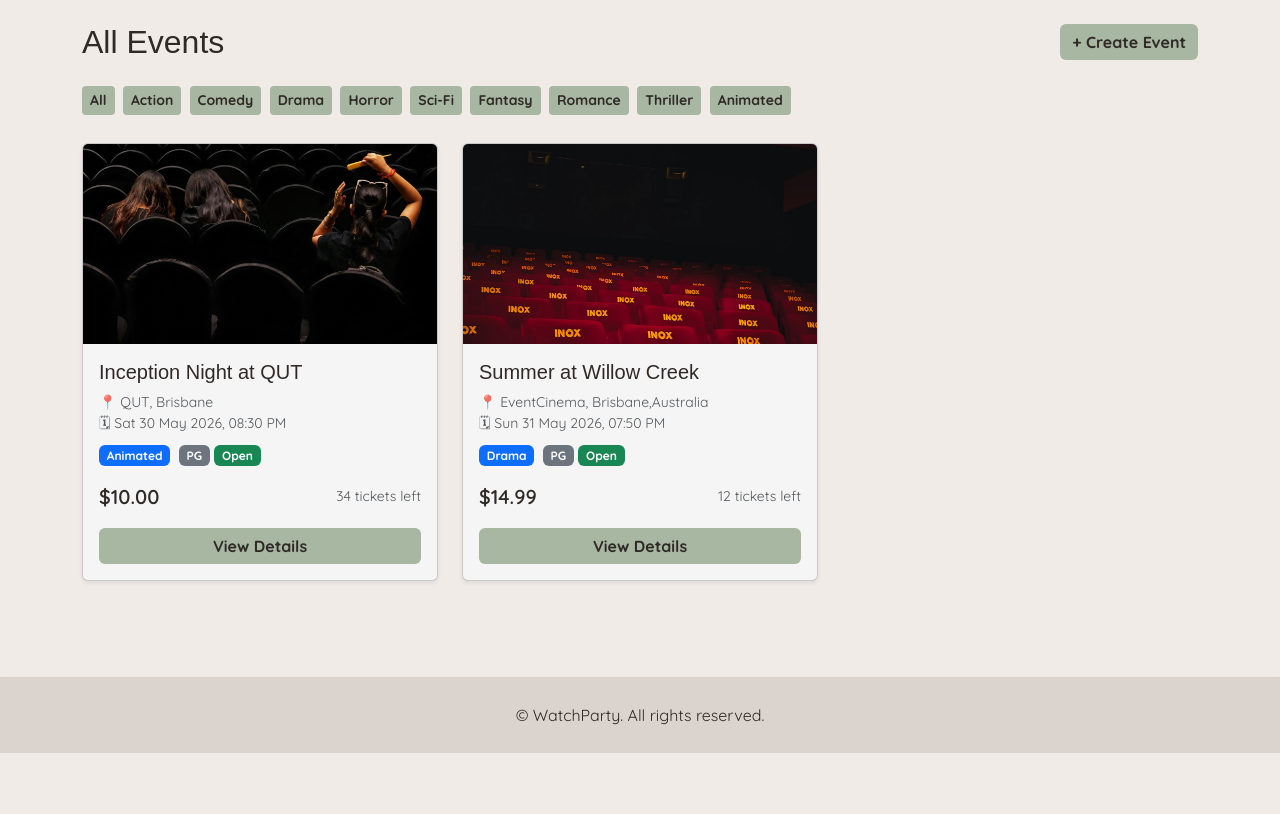
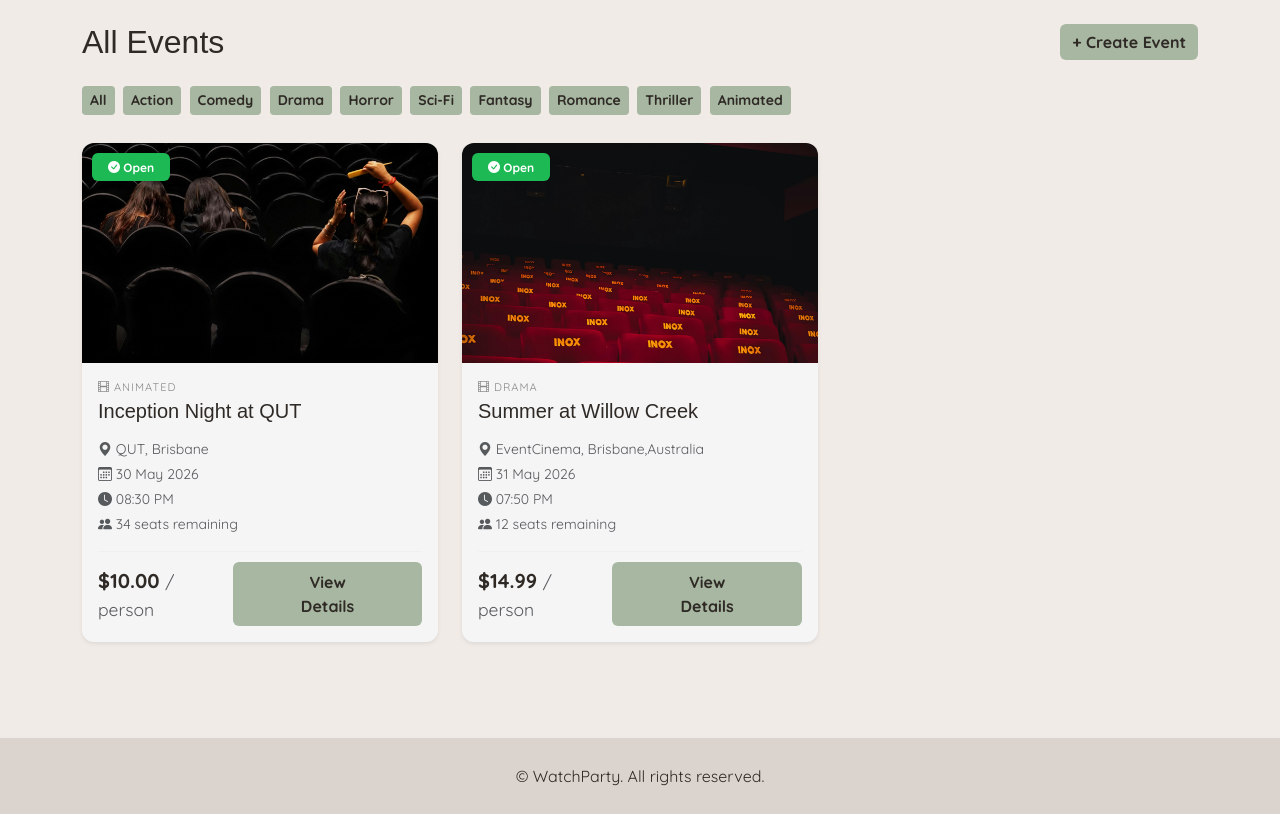
Before and after one commit to honnemi/iab207-a2, a Flask app: page / in a window 1280 px wide. Shown: the part 466-1280 px from the top of the page. Before the commit the page ends 1219 px from the top, so only its background shows below. Run offline with Flask 3, Linux system fonts and the light colour scheme; some libraries are stand-ins or nearby versions; some web fonts are replaced.

Commit message:
style.css update and event styling update

```diff
--- a/projectfile/website/static/css/style.css
+++ b/projectfile/website/static/css/style.css
@@ -69,3 +69,51 @@ header, h1, h2, h3, h4, h5, h6 {
 .ticket-price {
     color: #2F2A26 !important;
 }
+
+.event-card {
+        border: none;
+        border-radius: 12px;
+        overflow: hidden;
+        transition: transform 0.2s ease, box-shadow 0.2s ease;
+    }
+
+    .event-card:hover {
+        transform: translateY(-6px);
+        box-shadow: 0 12px 30px rgba(0, 0, 0, 0.15) !important;
+    }
+
+    .img-wrapper {
+        position: relative;
+    }
+
+    .status-badge {
+        position: absolute;
+        top: 10px;
+        left: 10px;
+        z-index: 2;
+    }
+
+    .date-badge {
+        position: absolute;
+        bottom: 10px;
+        right: 10px;
+        background: rgba(0,0,0,0.65);
+        color: white;
+        padding: 4px 10px;
+        border-radius: 6px;
+        font-size: 12px;
+        z-index: 2;
+    }
+
+    .genre-label {
+        font-size: 11px;
+        text-transform: uppercase;
+        letter-spacing: 1px;
+        color: #888;
+    }
+
+    .price-row {
+        border-top: 1px solid #f0f0f0;
+        padding-top: 10px;
+        margin-top: auto;
+    }
--- a/projectfile/website/templates/base.html
+++ b/projectfile/website/templates/base.html
@@ -13,6 +13,7 @@
     <link href="https://cdn.jsdelivr.net/npm/bootstrap@5.3.2/dist/css/bootstrap.min.css" rel="stylesheet"
         integrity="sha384-T3c6CoIi6uLrA9TneNEoa7RxnatzjcDSCmG1MXxSR1GAsXEV/Dwwykc2MPK8M2HN" crossorigin="anonymous">
     <link rel="stylesheet" href="{{ url_for('static', filename='css/style.css') }}">
+    <link rel="stylesheet" href="https://cdn.jsdelivr.net/npm/bootstrap-icons@1.11.0/font/bootstrap-icons.css">
 
 </head>
 
--- a/projectfile/website/templates/view_events.html
+++ b/projectfile/website/templates/view_events.html
@@ -1,25 +1,21 @@
 {% extends "base.html" %}
 {% block content %}
 
-<!-- Hero / Jumbotron -->
+<!-- Hero -->
 <div class="py-5 mb-4" style="
-     background-image: url('{{ url_for('static', filename='images/event_image.jpg') }}');
+     background-image: url('{{ url_for('static', filename='images/hero.jpg') }}');
      background-size: cover;
      background-position: center;
      position: relative;">
-
-    <!-- Dark overlay so text is readable -->
     <div style="position: absolute; top:0; left:0; right:0; bottom:0; background: rgba(0,0,0,0.45);"></div>
-
     <div class="container text-center py-5 text-white" style="position: relative; z-index: 1;">
-        <h1 class="display-4 fw-bold" style="color: bisque;">Brisbane Movie Nights Events</h1>
+        <h1 class="display-4 fw-bold">Brisbane Movie Nights</h1>
         <p class="lead mb-4" style="color: rgba(255,255,255,0.85);">
-            Lights, camera, book! Find unforgettable film experiences around Brisbane
+            Discover and book unforgettable cinema experiences across Brisbane
         </p>
         <form method="GET" action="{{ url_for('main.view_events') }}" class="d-flex justify-content-center">
             <div class="input-group" style="max-width: 500px;">
-                <input type="text" name="q" class="form-control form-control-lg"
-                       placeholder="Search events..."
+                <input type="text" name="q" class="form-control form-control-lg" placeholder="Search events..."
                     value="{{ search_query }}">
                 <button class="btn btn-primary btn-lg" type="submit">Search</button>
             </div>
@@ -54,63 +50,80 @@
     <div class="row row-cols-1 row-cols-sm-2 row-cols-md-3 g-4">
         {% for event in events %}
         <div class="col">
-            <div class="card h-100 shadow-sm">
+            <div class="card h-100 shadow-sm event-card">
 
-                <!-- Poster -->
+                <!-- Image with overlaid badges -->
+                <div class="img-wrapper">
                     {% if event.image %}
-                <img src="{{ url_for('static', filename='images/' + event.image) }}"
-                     class="card-img-top" alt="{{ event.title }}"
-                     style="height: 200px; object-fit: cover;">
+                    <img src="{{ url_for('static', filename='images/' + event.image) }}" class="card-img-top"
+                        alt="{{ event.title }}" style="height: 220px; object-fit: cover;">
                     {% else %}
                     <div class="bg-light d-flex align-items-center justify-content-center"
-                     style="height: 200px; font-size: 48px;">🎬</div>
+                        style="height: 220px; font-size: 48px;">🎬</div>
                     {% endif %}
 
-                <div class="card-body d-flex flex-column">
-                    <h5 class="card-title">{{ event.title }}</h5>
-
-                    <p class="card-text text-muted small mb-2">
-                        📍 {{ event.location }}<br>
-                        🗓 {{ event.date.strftime('%a %d %b %Y, %I:%M %p') if event.date else 'Date TBC' }}
-                    </p>
-
-                    <!-- Genre & rating badges -->
-                    <div class="mb-3">
-                        {% if event.genre %}
-                        <span class="badge bg-primary me-1">{{ event.genre }}</span>
-                        {% endif %}
-                        {% if event.rating %}
-                        <span class="badge bg-secondary">{{ event.rating }}</span>
-                        {% endif %}
+                    <div class="status-badge">
                         {% if event.status == 'Cancelled' %}
-                        <span class="badge bg-danger">Cancelled</span>
+                        <span class="badge bg-danger px-3 py-2">
+                            <i class="bi bi-x-circle-fill"></i> Cancelled
+                        </span>
                         {% elif event.status == 'Sold Out' %}
-                        <span class="badge bg-warning text-dark">Sold Out</span>
+                        <span class="badge bg-warning text-dark px-3 py-2">
+                            <i class="bi bi-ticket-fill"></i> Sold Out
+                        </span>
                         {% elif event.status == 'Inactive' %}
-                        <span class="badge bg-secondary">Past Event</span>
+                        <span class="badge bg-secondary px-3 py-2">
+                            <i class="bi bi-clock-history"></i> Past Event
+                        </span>
                         {% else %}
-                        <span class="badge bg-success">Open</span>
+                        <span class="badge px-3 py-2" style="background-color:#1db954;">
+                            <i class="bi bi-check-circle-fill"></i> Open
+                        </span>
                         {% endif %}
                     </div>
 
-                    <!-- Price & availability -->
-                    <div class="d-flex justify-content-between align-items-center mt-auto mb-3">
-                        <span class="ticket-price fw-semibold text-primary fs-5">
-                            {% if event.ticket_price %}${{ "%.2f"|format(event.ticket_price) }}{% else %}Free{% endif %}
-                        </span>
-                        <span class="text-muted small">
-                            {% if event.tickets_available %}
-                                {% if event.tickets_available < 10 %}
-                                <span class="text-warning fw-semibold">⚠ {{ event.tickets_available }} left</span>
+                </div>
+
+                <div class="card-body d-flex flex-column px-3 pt-3">
+
+                    {% if event.genre %}
+                    <div class="genre-label mb-1">
+                        <i class="bi bi-film"></i> {{ event.genre }}
+                    </div>
+                    {% endif %}
+
+                    <h5 class="card-title mb-3">{{ event.title }}</h5>
+
+
+                    <p class="small text-muted mb-1">
+                        <i class="bi bi-geo-alt-fill"></i> {{ event.location }}
+                    </p>
+                    {% if event.date %}
+                    <p class="small text-muted mb-1">
+                        <i class="bi bi-calendar3"></i> {{ event.date.strftime('%d %b %Y') }}
+                    </p>
+                    <p class="small text-muted mb-1">
+                        <i class="bi bi-clock-fill"></i> {{ event.date.strftime('%I:%M %p') }}
+                    </p>
+                    {% endif %}
+                    <p class="small text-muted mb-3">
+                        <i class="bi bi-people-fill"></i> {{ event.tickets_available if event.tickets_available else 0
+                        }} seats remaining
+                    </p>
+
+                    <div class="price-row d-flex justify-content-between align-items-center">
+                        <span class="fw-bold fs-5">
+                            {% if event.ticket_price %}
+                            ${{ "%.2f"|format(event.ticket_price) }}
+                            <span class="text-muted small fw-normal">/ person</span>
                             {% else %}
-                                {{ event.tickets_available }} tickets left
-                                {% endif %}
+                            Free
                             {% endif %}
                         </span>
+                        <a href="{{ url_for('main.event_detail', event_id=event.id) }}"
+                            class="btn btn-outline-primary px-5 py-2">View Details</a>
                     </div>
 
-                    <a href="{{ url_for('main.event_detail', event_id=event.id) }}"
-                       class="btn btn-outline-primary w-100">View Details</a>
                 </div>
             </div>
         </div>
```
Also changed, not shown: projectfile/instance/sitedata.db. Lines whose indentation alone changed are shown as unchanged.
